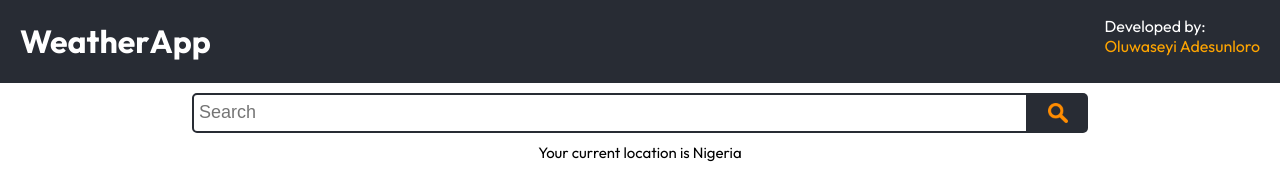
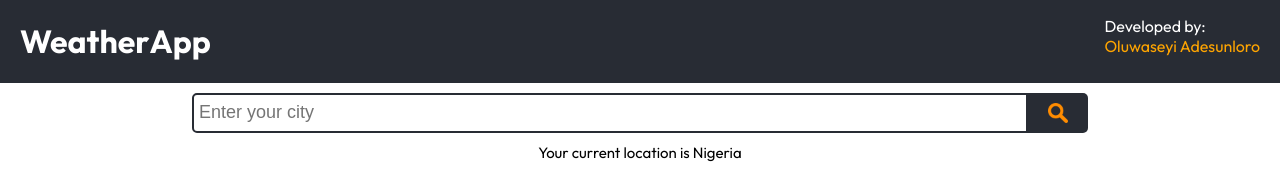
Before and after one commit to Oluwaseyi-Java/WeatherApp, a React (Create React App) app: page / in a window 1280 px wide. Shown: the top 183 px of the page. Built offline with nearby package versions, Linux system fonts and the light colour scheme; the HTML template or start-up script is replaced by a standard one.

Commit message:
resolving axios problem

```diff
--- a/package.json
+++ b/package.json
@@ -6,6 +6,7 @@
     "@testing-library/jest-dom": "^5.16.2",
     "@testing-library/react": "^12.1.4",
     "@testing-library/user-event": "^13.5.0",
+    "axios": "^0.26.1",
     "react": "^17.0.2",
     "react-dom": "^17.0.2",
     "react-scripts": "5.0.0",
--- a/src/App.js
+++ b/src/App.js
@@ -1,15 +1,41 @@
 import React from 'react';
+import axios from 'axios';
 import Header from './components/header';
 import Search from './components/search';
 import './App.css';
 import WeatherCard from './components/weatherCard';
 import LocationText from './components/location-text';
 
+
 function App() {
+
+  // let [responseData, setResponseData] = React.useState('')
+  // let [message, setMessage] = React.useState('')
+
+
+
+  const onAdd = (value) => {
+
+
+    // let ID = "75d4d68ab258bd16c2defa27bb9c5a7c"
+    // let url = `https://api.openweathermap.org/data/2.5/weather?q=${value}&APPID=${ID}`
+    //   setMessage('Loading...')
+    // axios(url)
+    //   .then((response)=>{
+    //     setResponseData(response.data)
+    //     setMessage('')
+    //     console.log(response)
+    //   })
+    //   .catch((error) => {
+    //     setMessage('Error')
+    //     console.log(error)
+    //   })
+  }
+
   return (
     <div className="App">
       <Header/>
-      <Search/>
+      <Search onPressed={onAdd} />
       <LocationText/>
       <WeatherCard/>
     </div>
--- a/src/components/search.jsx
+++ b/src/components/search.jsx
@@ -1,17 +1,34 @@
 import React from 'react'
 import searchIcon from "./image/search.png"
 
-const Search = () => {
+const Search = ({ onPressed }) => {
 
-  const [value,setValue]=React.useState([])
+  const [value,setValue]=React.useState([
 
-  const onSubmit=()=>{
+  ])
 
+  const onSubmit=(e)=>{
+    e.preventDefault()
+
+    if(!value){
+      alert("Enter a city")
+      return
+    }
+    onPressed(value)
+
+    setValue("")
   }
   return (
     <div className='search'>
     <div className='search-wrapper'>
-        <input className='input' type="text" placeholder="Search"/>
+        <input className='input'
+          type="text"
+          placeholder="Enter your city"
+          value={value}
+          onChange={(e)=>
+            setValue(e.target.value)
+          }
+        />
         <div className='search-img' onClick={onSubmit}>
             <img alt='search' src={searchIcon}/>
         </div>
```
Also changed, not shown: 1 other file (tests, documents, lock files or other folders).
